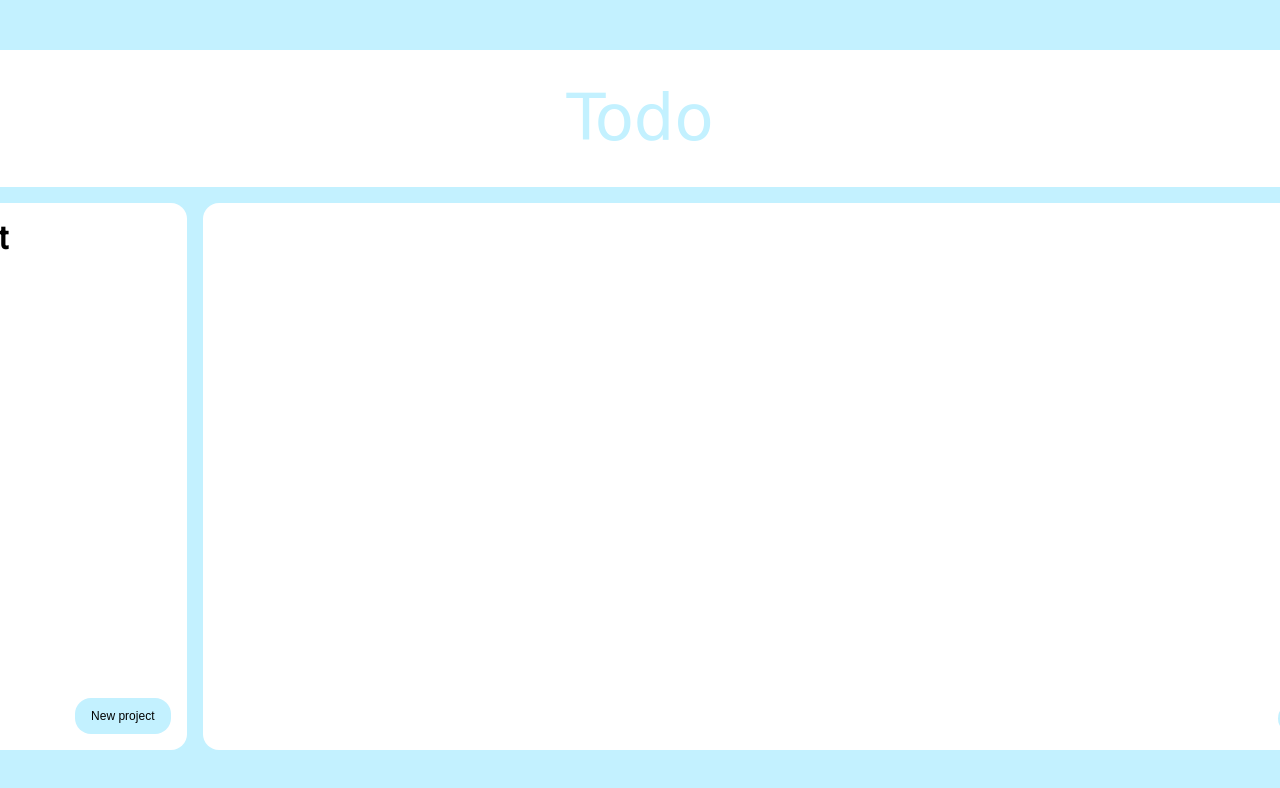
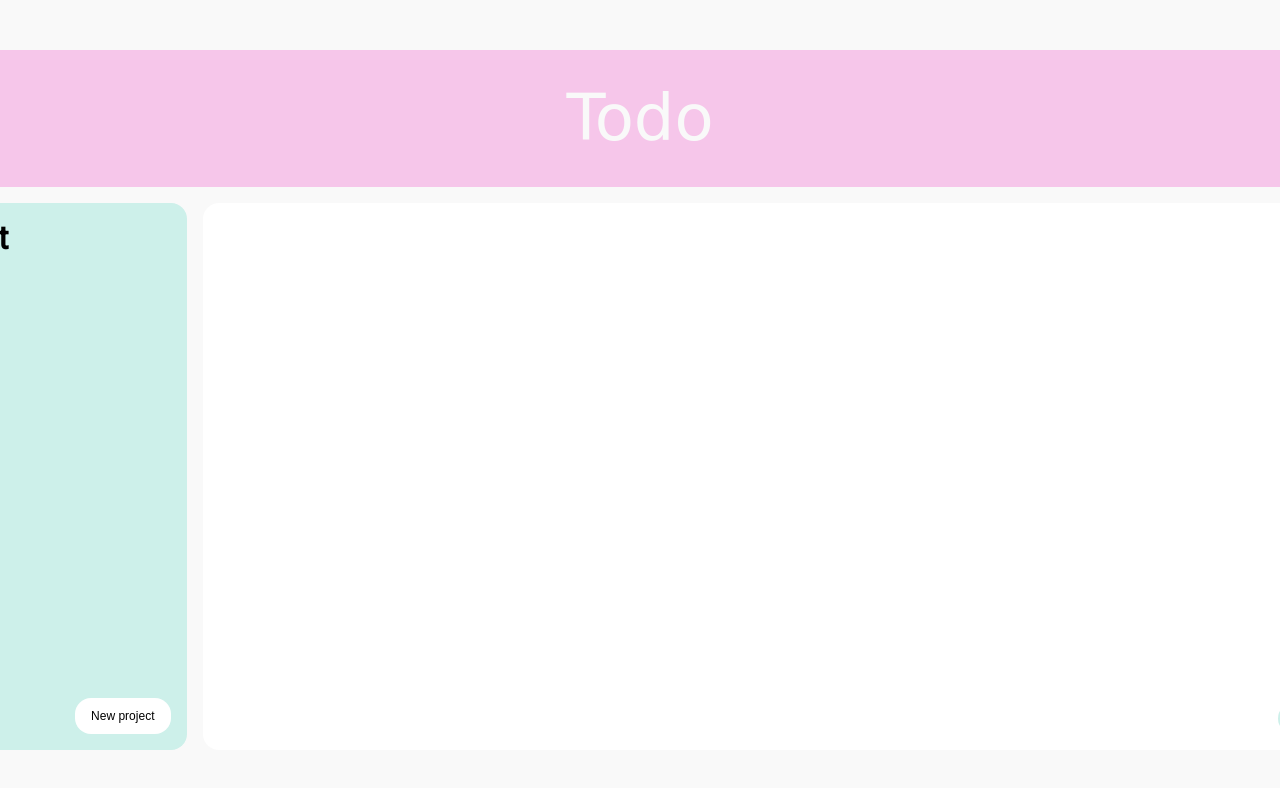
Before and after one commit to yeetzpxoci/todo-list, a plain HTML site: page index.html in a window 1280 px wide. Shown: the top 788 px of the page. Drawn offline with Linux system fonts and the light colour scheme; a web font is replaced by a local one.

Commit message:
second dist subtree commit

```diff
--- a/styles.css
+++ b/styles.css
@@ -10,7 +10,7 @@ body {
     justify-content: center;
     align-items: center;
     font-family: 'Roboto';
-    background-color: #c3f1ff;
+    background-color: #F9F9F9;
 }
 
 p {
@@ -24,7 +24,7 @@ p {
     display: grid;
     grid-template-columns: 1fr 4fr;
     grid-template-rows: 1fr 4fr;
-    background-color: #c3f1ff;
+    background-color: #F9F9F9;
     z-index: 0;
     overflow: hidden;
     border-radius: 16px;
@@ -35,7 +35,7 @@ p {
     display: flex;
     justify-content: center;
     align-items: center;
-    background-color: white;
+    background-color: #F6C6EA;
     font-size: 64px;
     font-family: 'Tilt Warp', cursive;
     grid-column: 1 / 3;
@@ -47,13 +47,13 @@ p {
 #header p {
     margin: 24px;
     padding: 0;
-    color: #c3f1ff;
+    color: #F9F9F9;
 }
 
 #sidebar {
     display: flex;
     flex-direction: column;
-    background-color: white;
+    background-color: #CDF0EA;
     grid-column: 1 / 2;
     grid-row: 2 / 3;
     z-index: -1;
@@ -76,7 +76,7 @@ p {
     margin-top: auto;
     margin-right: 16px;
     margin-bottom: 16px;
-    background-color: #c3f1ff;
+    background-color: #FFFFFF;
     cursor: pointer;
 }
 
@@ -90,7 +90,7 @@ p {
     margin-top: auto;
     margin-bottom: 16px;
     margin-right: 16px;
-    background-color: #c3f1ff;
+    background-color: #CDF0EA;
     cursor: pointer;
 }
 
@@ -122,7 +122,7 @@ p {
     display: flex;
     flex-direction: column;
     gap: 16px;
-    background-color: white;
+    background-color: #FFFFFF;
     border-radius: 16px;
 }
 
@@ -154,7 +154,7 @@ p {
 }
 
 .todo-medium {
-    background-color: #FFFDDE;
+    background-color: #fffabb;
 }
 
 .todo-low {
```
